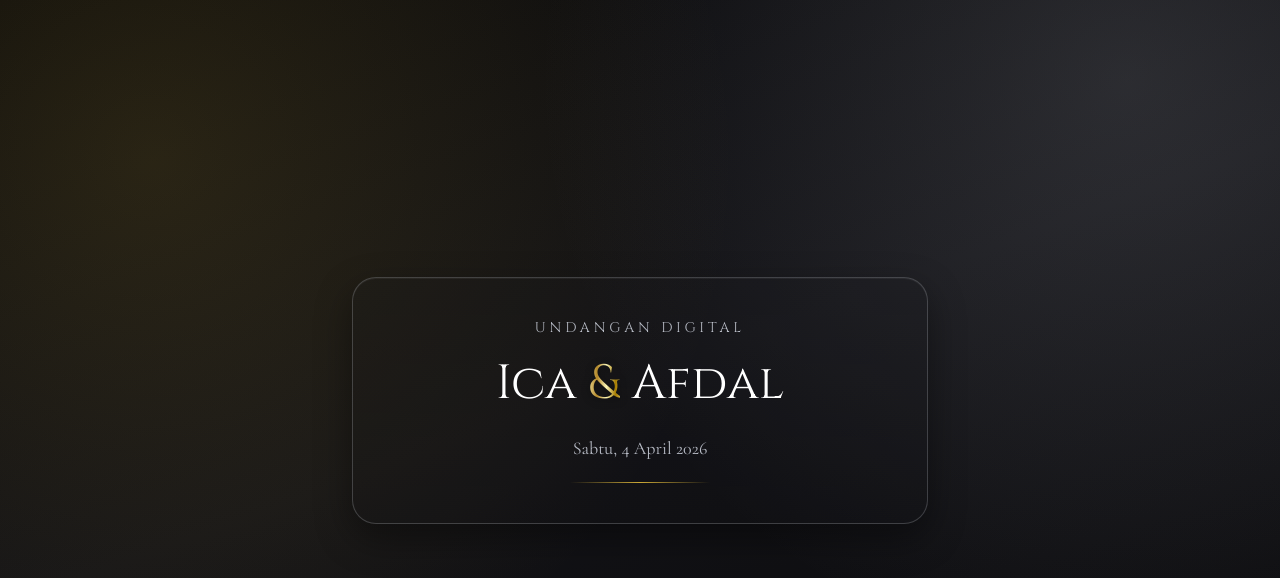
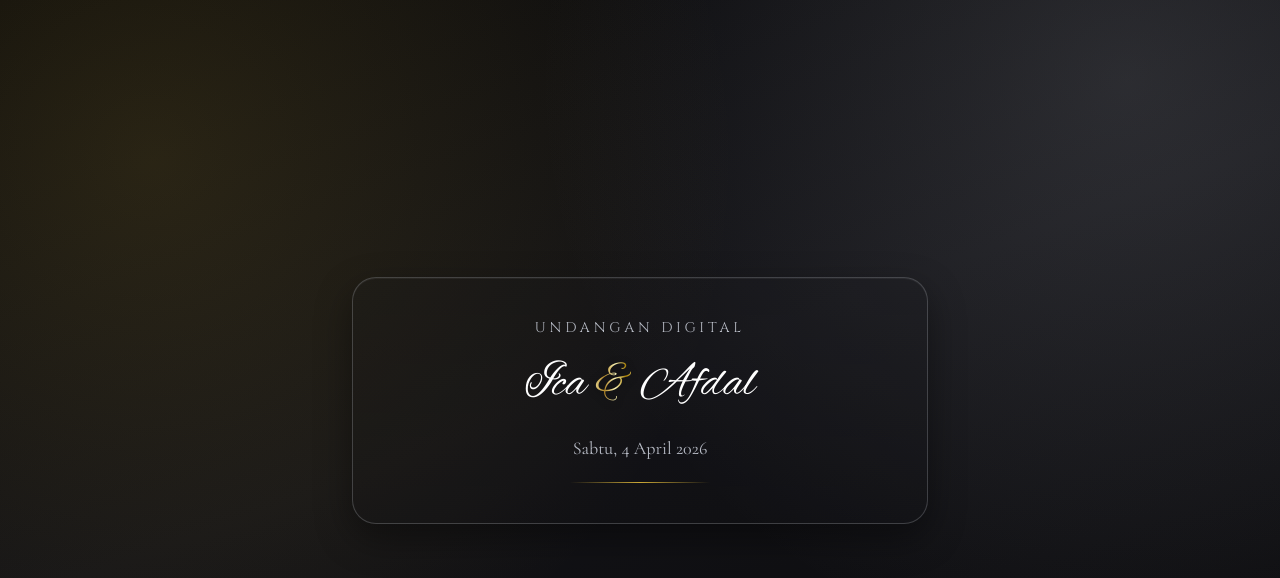
Before and after one commit to rahmathadiyatul/rahmayusnissa, a Next.js app: page / in a window 1280 px wide. Shown: the top 578 px of the page. Built offline with nearby package versions, Linux system fonts and the light colour scheme.

Commit message:
I"M FRICKING GOOD!

```diff
--- a/app/globals.css
+++ b/app/globals.css
@@ -39,9 +39,6 @@ a {
 
 .font-script {
   font-family: var(--font-alex-brush), cursive;
-  /* Make the script font look thicker */
-  -webkit-text-stroke: 1px currentColor;
-  text-shadow: 0 0 1px currentColor;
 }
 
 .glass-card {
--- a/app/page.tsx
+++ b/app/page.tsx
@@ -3,7 +3,7 @@ export default function Home() {
     <main className="relative flex min-h-screen items-center justify-center px-6 py-10">
       <section className="glass-card w-full max-w-xl rounded-3xl px-6 py-10 text-center sm:px-10">
         <p className="font-display text-sm tracking-[0.28em] silver-text">UNDANGAN DIGITAL</p>
-        <h1 className="font-display mt-4 text-4xl leading-tight text-white sm:text-5xl">
+        <h1 className="font-script mt-4 text-4xl leading-tight text-white sm:text-5xl">
           Ica <span className="gold-text">&</span> Afdal
         </h1>
         <p className="mt-5 text-lg silver-text">Sabtu, 4 April 2026</p>
```
